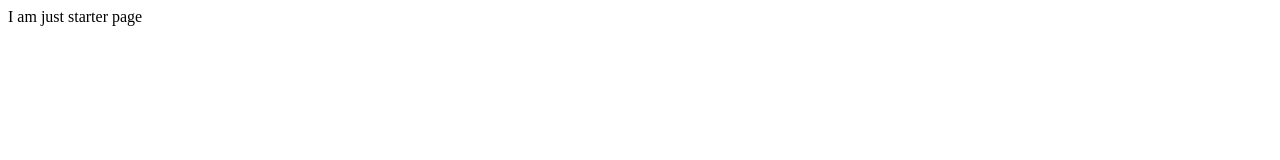
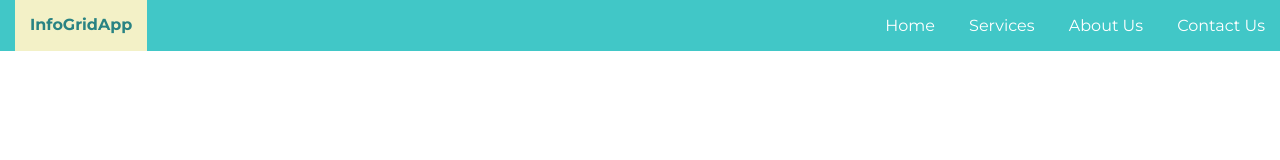
Before and after one commit to ezkemboi/css-grid, a website: page index.html in a window 1280 px wide. Drawn offline with Linux system fonts and the light colour scheme.

Commit message:
implement grid columns and rows

```diff
--- a/index.html
+++ b/index.html
@@ -10,9 +10,17 @@
 </head>
 
 <body>
-    <div class="Main">
-        I am just starter page
-    </div>
+    <header>
+        <a href="#" id="logo">InfoGridApp</a>
+        <nav>
+            <ul>
+                <li><a href="#">Home</a></li>
+                <li><a href="#">Services</a></li>
+                <li><a href="#">About Us</a></li>
+                <li><a href="#">Contact Us</a></li>
+            </ul>
+        </nav>
+    </header>
 </body>
 
 </html>
--- a/src/css/style.css
+++ b/src/css/style.css
@@ -1,3 +1,40 @@
-.Main {
-    min-height: 100vh;
+@import url('https://fonts.googleapis.com/css?family=Montserrat:400,700');
+
+body {
+    margin: 0;
+    font-family: 'Montserrat', sans-serif
 }
+
+a {
+    text-decoration: none;
+}
+
+ul {
+    list-style-type: none;
+    float: right;
+}
+
+ul li {
+    display: inline;
+}
+
+ul li a {
+    color: #fff;
+    padding: 15px;
+}
+
+#logo {
+    padding: 15px;
+    margin-left: 15px;
+    background-color: #F3F1C7;
+    color: #298383;
+    font-weight: bold;
+    text-align: center;
+    display: inline-block;
+}
+
+header {
+    background-color: #41c7c7;
+    display: grid;
+    grid-template-columns: fit-content(20%) auto;
+}
```
